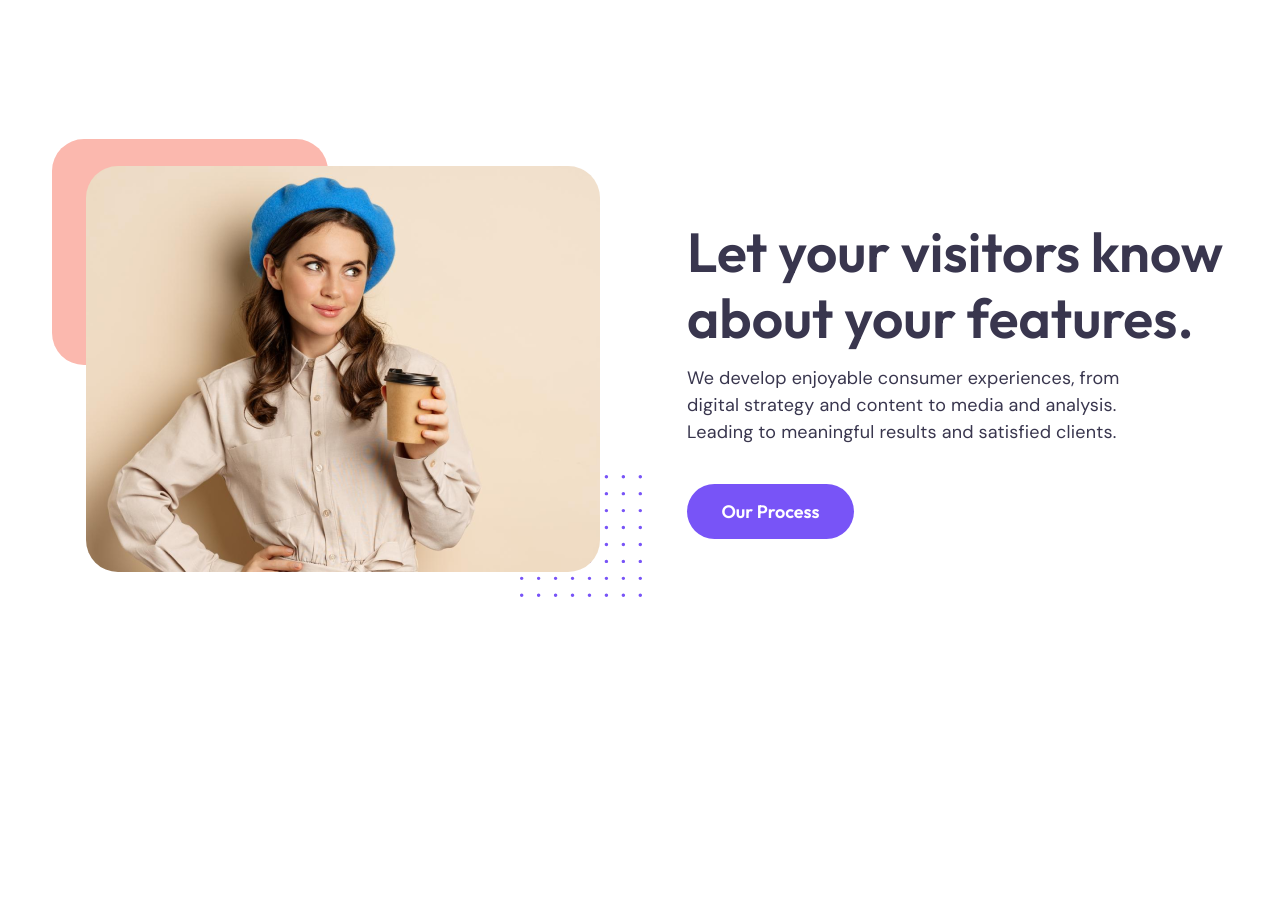
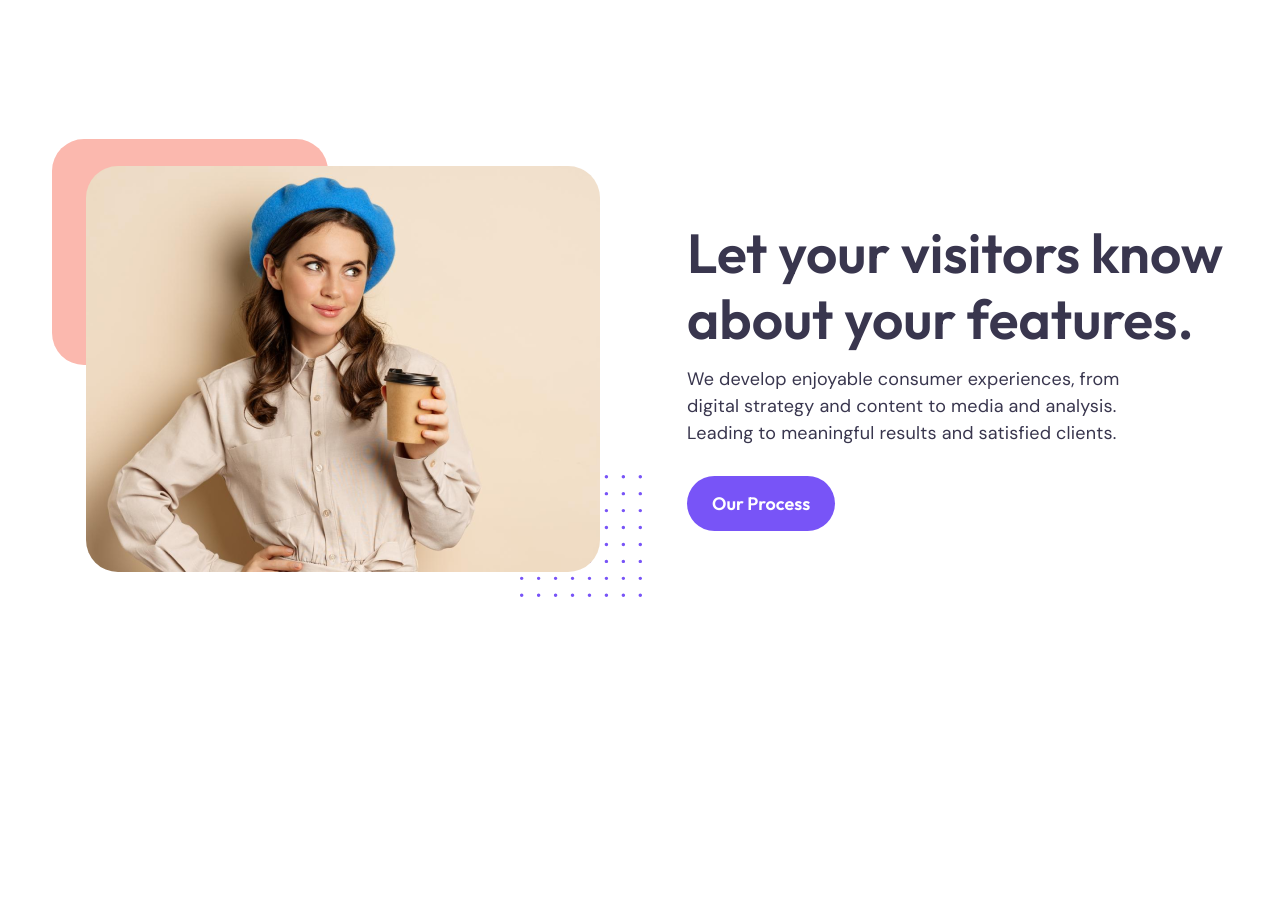
Before and after one commit to gulaism/warkinon, a plain HTML site: page index.html in a window 1280 px wide. Shown: the part 1100-2003 px from the top of the page. Drawn offline with nearby package versions, Linux system fonts and the light colour scheme.

Commit message:
fixed: process

```diff
--- a/assets/css/main.css
+++ b/assets/css/main.css
@@ -104,7 +104,6 @@
 }
 
 .process {
-    height: 461px;
     margin-bottom: 306px;
 }
 
@@ -143,8 +142,8 @@
 }
 
 .process .container .text {
-    margin-top: 80px;
-    margin-bottom: 61px;
+    padding-top: 81px;
+    padding-bottom: 60px;
 }
 
 .process .container .text .title,
@@ -170,12 +169,10 @@
     font-weight: 400;
     letter-spacing: 0.18px;
     width: 478px;
-    height: 90px;
     margin-bottom: 29px;
 }
 
 .process .container .text button {
-    width: 167px;
     padding: 14px 25px;
     border-radius: 50px;
     background: var(--second-blue);
```
